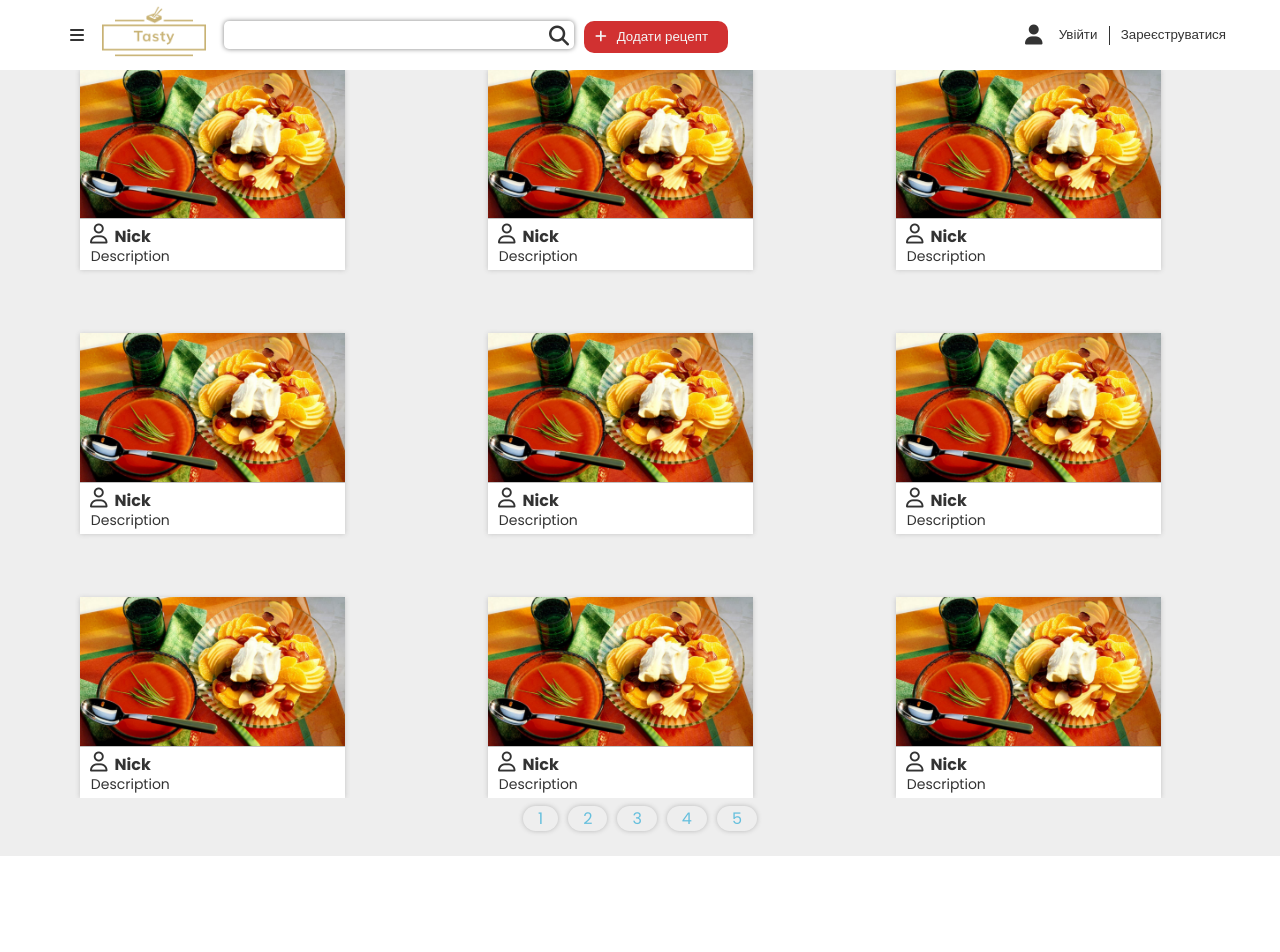
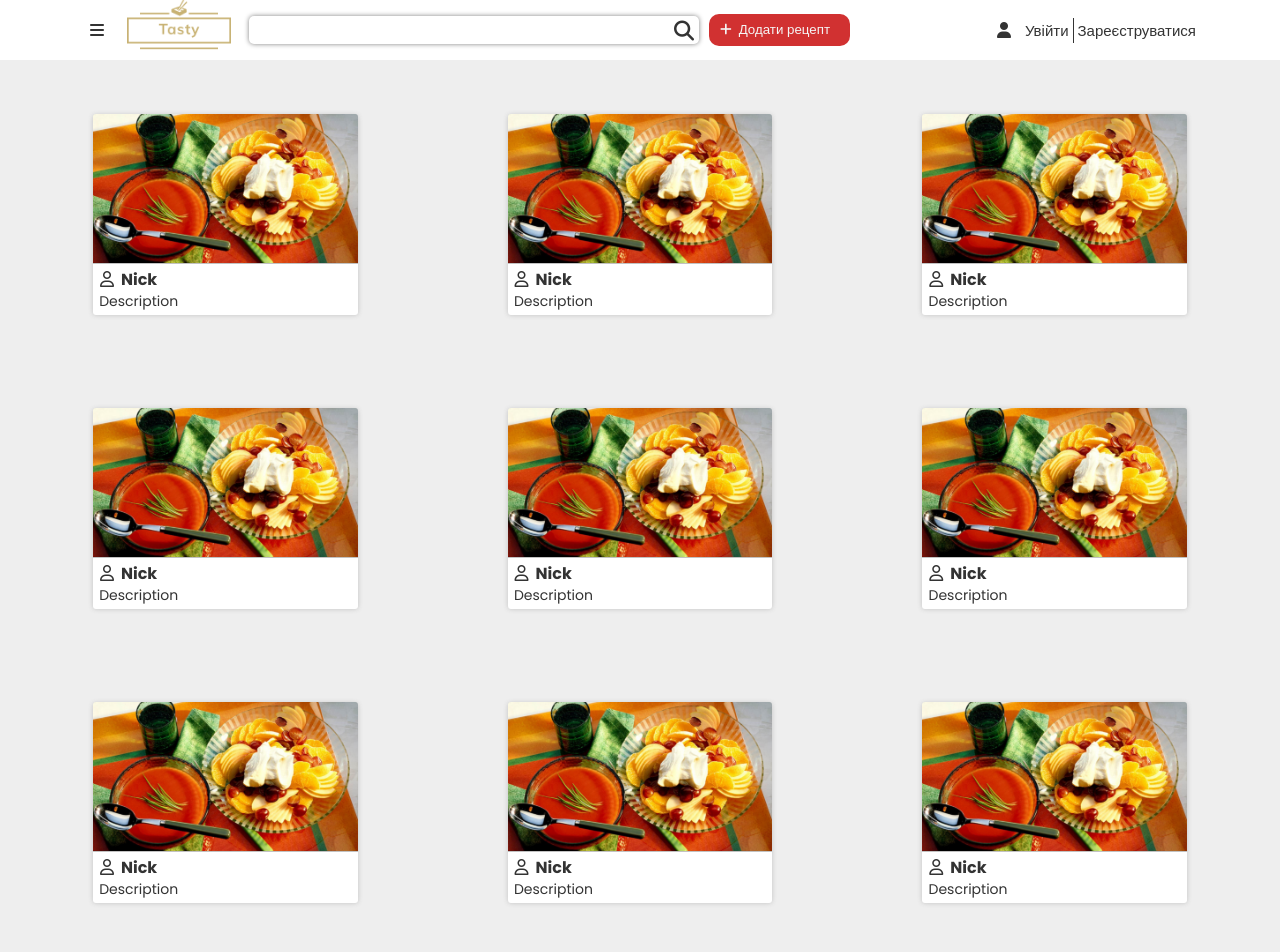
Before and after one commit to 17etro/tasty, a React (Create React App) app in the folder frontend/: page /main in a window 1280 px wide. Shown: the top 952 px of the page. Before the commit the page ends 856 px from the top, so only its background shows below. Built offline with nearby package versions, Linux system fonts and the light colour scheme; sample sign-in values are in the browser's storage.

Commit message:
Modified/fixed user interface

```diff
--- a/frontend/src/components/Wrapper/Header/Header.js
+++ b/frontend/src/components/Wrapper/Header/Header.js
@@ -1,37 +1,28 @@
-import React from 'react';
+import React from "react";
 
-import './header.scss';
+import "./header.scss";
 
-import logo from '../../../assets/images/Main/logo.png';
+import logo from "../../../assets/images/Main/logo.png";
 
-const Header = (props) => {
+const Header = props => {
 	return (
 		<div className="navbar">
 			<div className="container flex">
-                <div className="flex nav" style={{minWidth: '410px'}} >
+				<div className="flex">
 					<i className="fas fa-bars"></i>
 					<div className="image">
 						<img src={logo} alt="Tasty" />
 					</div>
-                    <ul>
-                        <li>
 					<div id="searchBar">
 						<input type="text" id="search" />
-                                <i
-                                    className="fas fa-search"
-                                    style={{float: 'right', fontSize: '20px'}}
-                                />
+						<i className="fas fa-search" />
 					</div>
-                        </li>
-                        <li>
 					<button>
 						<i className="fas fa-plus"></i>
 						Додати рецепт
 					</button>
-                        </li>
-                    </ul>
 				</div>
-                <div className="main-auth flex" style={{ minWidth: '210px' }} >
+				<div className="main-auth flex">
 					<i className="fas fa-user"></i>
 					<button className="hide">Увійти</button>
 					<div className="divider hide"></div>
--- a/frontend/src/components/Wrapper/Header/header.scss
+++ b/frontend/src/components/Wrapper/Header/header.scss
@@ -1,66 +1,12 @@
 .navbar {
+	grid-area: navbar;
 	overflow: hidden;
 	background-color: white;
 	color: #333;
-    height: 70px;
-
-    a {
-        text-decoration: none;
-        color: #333;
-    }
-
-    h1,
-    h2 {
-        font-weight: 300;
-        line-height: 1.2;
-        margin: 10px 0;
-    }
-
-    p {
-        margin: 10px 0;
-    }
-
-    img {
-        width: 100%;
-    }
-
-    .main-auth {
-        margin-right: 10px;
-        button {
-            border-radius: 0;
-            color: #333;
-            padding: 6px 5px;
-            margin: 0 -1px;
-            background-color: transparent;
-        }
-
-        button:hover {
-            margin-top: 1px;
-            box-shadow: none;
-            border-bottom: 1px solid rgb(150, 150, 150);
-        }
-
-        .divider {
-            width: 1px;
-            height: 19px;
-            background-color: #333;
-        }
-    }
-
-    .fa-user {
-        padding: 10px;
-        cursor: pointer;
-    }
-
-    .fa-user:hover {
-        margin-top: 1px;
-        border-bottom: 1px solid rgb(150, 150, 150);
-    }
+	height: 60px;
 
 	.fa-bars {
 		padding: 10px;
-        margin-right: -5px;
-        margin-left: 20px;
 		cursor: pointer;
 	}
 
@@ -69,48 +15,10 @@
 		border-bottom: 1px solid rgb(150, 150, 150);
 	}
 
-    .fa-user {
-        cursor: pointer;
-        font-size: 20px;
-        padding: 0 5px;
-    }
-
-
-    .fa-plus {
-        margin-right: 10px;
-        margin-left: -9px;
-    }
-
 	.image {
 		cursor: pointer;
-        margin-top: -2px;
+		margin-top: -5px;
 		width: 130px;
-    }
-
-
-    ul {
-        display: flex;
-    }
-    ul {
-        margin-top: 3px;
-        list-style-type: none;
-        display: flex;
-
-        li {
-            p {
-                margin: 5px 5px 25px 5px;
-                border-radius: 20px;
-                padding: 0 15px;
-                color: rgb(101, 191, 221);
-                cursor: pointer;
-                box-shadow: 0 0 5px rgb(185, 185, 185);
-            }
-
-            p:hover {
-                color: rgb(30, 113, 141);
-                box-shadow: 0 0 5px rgb(104, 104, 104);
-            }
-        }
 	}
 
 	#searchBar {
@@ -122,6 +30,11 @@
 		border: none;
 		border-radius: 5px;
 		box-shadow: 0 0 5px grey;
+
+		.fa-search {
+			float: right;
+			font-size: 20px;
+		}
 	}
 
 	#searchBar:hover {
@@ -141,7 +54,13 @@
 		left: -5px;
 	}
 
+	.fa-plus {
+		margin-right: 7px;
+		margin-left: -9px;
+	}
+
 	button {
+		min-width: fit-content;
 		background-color: rgb(209, 49, 49);
 		outline: none;
 		color: whitesmoke;
@@ -153,44 +72,105 @@
 	}
 
 	button:hover {
-        box-shadow: 0 0 1px grey;
+		box-shadow: 0 0 5px grey;
+	}
+
+	.main-auth {
+		min-width: fit-content;
+
+		.fa-user {
+			padding: 10px;
+			cursor: pointer;
+		}
+
+		.fa-user:hover {
+			margin-top: 1px;
+			border-bottom: 1px solid rgb(150, 150, 150);
+		}
+
+		button {
+			font-size: 15px;
+			border-radius: 0;
+			color: #333;
+			padding: 6px 5px;
+			margin: 0 -1px;
+			background-color: transparent;
+		}
+
+		button:hover {
+			margin-top: 1px;
+			box-shadow: none;
+			border-bottom: 1px solid rgb(150, 150, 150);
+		}
+
+		.divider {
+			width: 1px;
+			height: 25px;
+			background-color: #333;
+		}
 	}
 
 	.flex {
-        overflow-y: hidden;
 		justify-content: space-between;
 	}
 }
 
-@media only screen and (min-width: 450px) {
+@media only screen and (min-width: 1880px) {
 	.navbar {
 		.container {
-            margin: 0 -10px;
-            padding: 0 0;
+			margin: 0 auto;
+			padding: 0 40;
 		}
 	}
 
 	#searchBar {
-        width: 90px;
+		width: 450px;
 	}
 
 	#search {
-        width: 60px;
+		width: 420px;
 	}
 
 	.image {
-        width: 100px;
+		width: 130px;
 	}
 
 	.hide {
-        visibility: hidden;
-        width: 0;
+		display: block;
+		width: auto;
 	}
 }
 
-@media only screen and (min-width: 880px) {
+@media only screen and (max-width: 1880px) {
 	.navbar {
 		.container {
+			margin: 0 auto;
+			padding: 0 40;
+		}
+	}
+
+	#searchBar {
+		width: 450px;
+	}
+
+	#search {
+		width: 420px;
+	}
+
+	.image {
+		width: 130px;
+	}
+
+	.hide {
+		display: block;
+		width: auto;
+	}
+}
+
+@media only screen and (max-width: 1080px) {
+	.navbar {
+		.container {
+			background-color: white;
 			margin: 0 auto;
 			padding: 0 40;
 		}
@@ -210,25 +190,27 @@
 	}
 
 	.hide {
-        visibility: visible;
+		display: block;
 		width: auto;
 	}
 }
 
-@media only screen and (min-width: 1000px) {
+@media only screen and (max-width: 860px) {
 	.navbar {
 		.container {
+			background-color: white;
 			margin: 0 auto;
-            padding: 0 40;
+			padding: 0 10px;
 		}
 	}
 
 	#searchBar {
-        width: 350px;
+		min-width: 200px;
+		width: auto;
 	}
 
 	#search {
-        width: 320px;
+		width: 200px;
 	}
 
 	.image {
@@ -236,22 +218,62 @@
 	}
 
 	.hide {
-        visibility: visible;
-        width: auto;
+		display: none;
+		width: 0;
 	}
 }
 
+@media only screen and (max-width: 620px) {
+	.navbar {
 		.container {
-    max-width: 1200px;
 			margin: 0 auto;
-    overflow: hidden;
-    padding: 0 40px;
+			padding: 0 10px;
 		}
 
-.flex {
-    display: flex;
-    justify-content: center;
-    align-items: center;
-    height: 100%;
-    overflow: hidden;
+		.image {
+			margin-top: -3px;
+			width: 90px;
 		}
+	}
+
+	#searchBar {
+		min-width: 90px;
+		width: auto;
+	}
+
+	#search {
+		width: 60px;
+	}
+
+	.hide {
+		display: none;
+		width: 0;
+	}
+}
+@media only screen and (max-width: 400px) {
+	.navbar {
+		.container {
+			margin: 0 auto;
+			padding: 0 10px;
+		}
+
+		.image {
+			display: none;
+			width: 0px;
+		}
+	}
+
+	#searchBar {
+		min-width: 90px;
+		width: auto;
+	}
+
+	#search {
+		width: 60px;
+	}
+
+	.hide {
+		display: none;
+		width: 0;
+	}
+}
--- a/frontend/src/index.scss
+++ b/frontend/src/index.scss
@@ -22,5 +22,23 @@ body::-webkit-scrollbar {
 }
 body::-webkit-scrollbar-thumb {
 	background: #870006;
-	border-radius: 5px;
 }
+
+img {
+	width: 100%;
+}
+
+.container {
+	max-width: 1200px;
+	margin: 0 auto;
+	overflow: hidden;
+	padding: 0 40px;
+}
+
+.flex {
+	display: flex;
+	justify-content: center;
+	align-items: center;
+	height: 100%;
+	overflow: hidden;
+}
--- a/frontend/src/pages/Main/Main.js
+++ b/frontend/src/pages/Main/Main.js
@@ -1,102 +1,117 @@
 import React from "react";
 
 // icons
-import recipe from '../../assets/images/Main/recipe.jpg';
+import recipe from "../../assets/images/Main/recipe.jpg";
 
 import "./main.scss";
 
-const Main = (props) => {
+const Main = props => {
 	return (
 		<div className="main">
 			{/* Showcase */}
 			<section className="showcase">
-                <div className="recipesTable container">
+				<div className="recipesTable">
 					<div class="recipe">
 						<img className="image" src={recipe} alt="" />
-                        <div className="textField">
+						<div className="field">
+							<div>
 								<i className="far fa-user"></i>
+							</div>
 							<p className="nick">Nick</p>
 							<p className="description">Description</p>
 						</div>
 					</div>
-                    <div className="recipe">
+					<div class="recipe">
 						<img className="image" src={recipe} alt="" />
-                        <div className="textField">
+						<div className="field">
+							<div>
 								<i className="far fa-user"></i>
+							</div>
 							<p className="nick">Nick</p>
 							<p className="description">Description</p>
 						</div>
 					</div>
-                    <div className="recipe">
+					<div class="recipe">
 						<img className="image" src={recipe} alt="" />
-                        <div className="textField">
+						<div className="field">
+							<div>
 								<i className="far fa-user"></i>
+							</div>
 							<p className="nick">Nick</p>
 							<p className="description">Description</p>
 						</div>
 					</div>
-                    <div className="recipe">
+					<div class="recipe">
 						<img className="image" src={recipe} alt="" />
-                        <div className="textField">
+						<div className="field">
+							<div>
 								<i className="far fa-user"></i>
+							</div>
 							<p className="nick">Nick</p>
 							<p className="description">Description</p>
 						</div>
 					</div>
-                    <div className="recipe">
+					<div class="recipe">
 						<img className="image" src={recipe} alt="" />
-                        <div className="textField">
+						<div className="field">
+							<div>
 								<i className="far fa-user"></i>
+							</div>
 							<p className="nick">Nick</p>
 							<p className="description">Description</p>
 						</div>
 					</div>
-                    <div className="recipe">
+					<div class="recipe">
 						<img className="image" src={recipe} alt="" />
-                        <div className="textField">
+						<div className="field">
+							<div>
 								<i className="far fa-user"></i>
+							</div>
 							<p className="nick">Nick</p>
 							<p className="description">Description</p>
 						</div>
 					</div>
-                    <div className="recipe">
+					<div class="recipe">
 						<img className="image" src={recipe} alt="" />
-                        <div className="textField">
+						<div className="field">
+							<div>
 								<i className="far fa-user"></i>
+							</div>
 							<p className="nick">Nick</p>
 							<p className="description">Description</p>
 						</div>
 					</div>
-                    <div className="recipe">
+					<div class="recipe">
 						<img className="image" src={recipe} alt="" />
-                        <div className="textField">
+						<div className="field">
+							<div>
 								<i className="far fa-user"></i>
+							</div>
 							<p className="nick">Nick</p>
 							<p className="description">Description</p>
 						</div>
 					</div>
-                    <div className="recipe">
+					<div class="recipe">
 						<img className="image" src={recipe} alt="" />
-                        <div className="textField">
+						<div className="field">
+							<div>
 								<i className="far fa-user"></i>
+							</div>
 							<p className="nick">Nick</p>
 							<p className="description">Description</p>
 						</div>
 					</div>
 				</div>
 			</section>
-            <div className="flex" style={{
-                backgroundColor: '#eeeeee',
-                color: '#333'
-            }}>
-                <ul>
-                    <li><p>1</p></li>
-                    <li><p>2</p></li>
-                    <li><p>3</p></li>
-                    <li><p>4</p></li>
-                    <li><p>5</p></li>
-                </ul>
+			<footer>
+				<div className="flex">
+					<div className="page">1</div>
+					<div className="page">2</div>
+					<div className="page">3</div>
+					<div className="page">4</div>
+					<div className="page">5</div>
 				</div>
+			</footer>
 		</div>
 	);
 };
--- a/frontend/src/pages/Main/main.scss
+++ b/frontend/src/pages/Main/main.scss
@@ -1,190 +1,139 @@
 .main {
-    ul {
-        margin-top: 3px;
-        list-style-type: none;
-        display: flex;
-        li {
-            p {
-                margin: 5px 5px 25px 5px;
-                border-radius: 20px;
-                padding: 0 15px;
-                color: rgb(101, 191, 221);
-                cursor: pointer;
-                box-shadow: 0 0 5px rgb(185, 185, 185);
-            }
+	background-color: #eeeeee;
+	display: grid;
+	grid-template-areas: "showcase" "footer";
+	grid-template-rows: 1fr 60px;
+	grid-template-columns: 1fr;
+	height: 100vh;
 
-            p:hover {
-                color: rgb(30, 113, 141);
-                box-shadow: 0 0 5px rgb(104, 104, 104);
-            }
-        }
-    }
-    a {
-        text-decoration: none;
-        color: #333;
-    }
-    h1,
-    h2 {
-        font-weight: 300;
-        line-height: 1.2;
-        margin: 10px 0;
-    }
-    p {
-        margin: 10px 0;
-    }
-    img {
-        width: 100%;
-    }
-    .fa-user {
-        cursor: pointer;
-        font-size: 20px;
-        padding: 0 5px;
-    }
-    .fa-plus {
-        margin-right: 10px;
-        margin-left: -9px;
-    }
-    .image {
-        cursor: pointer;
-        margin-top: -2px;
-        width: 130px;
-    }
 	.showcase {
+		grid-area: showcase;
+		padding: 40px 0;
 		background-color: #eeeeee;
 		color: #333;
-    }
-    .showcase .container {
-        max-width: 1400px;
-        padding-left: 80px;
-    }
+
 		.recipesTable {
 			display: grid;
 			gap: 4em;
 			grid-template-columns: repeat(auto-fit, minmax(267px, 1fr));
-    }
-    .recipesTable .recipe {
+
+			.recipe {
+				align-self: center;
+				justify-self: center;
+				margin: 15px;
 				width: fit-content;
 				height: 200px;
 				width: fit-content;
 				background-color: white;
 				box-shadow: 0 0 5px #c2c2c2;
-    }
-    .recipesTable .recipe:hover {
-        box-shadow: 0 0 10px #7a7a7a;
-    }
-    .recipesTable .recipe .image {
+				border-radius: 3px;
+
+				.image {
 					margin-top: -1px;
 					border-bottom: 1px solid #c2c2c2;
 					height: 150px;
 					width: auto;
 					cursor: pointer;
+					border-top-left-radius: 3px;
+					border-top-right-radius: 3px;
 				}
-    .textField {
+
+				.field {
 					display: flex;
 					height: 51px;
 					margin-top: -7px;
+
 					.fa-user {
-            margin-top: 5px;
-            margin-left: 5px;
+						padding: 7px;
 					}
+
 					.nick {
-            margin-top: 5px;
-            margin-left: 2px;
+						margin-top: 3px;
 						font-size: 16px;
 						font-weight: bolder;
 					}
+
 					.description {
 						margin-top: 27px;
-            margin-left: -60px;
+						margin-left: -58px;
 						font-size: 14px;
-        }
-    }
-    @media only screen and (min-width: 450px) {
-        .navbar {
-            .container {
-                margin: 0 -10px;
-                padding: 0 0;
-            }
-        }
-        #searchBar {
-            width: 90px;
-        }
-        #search {
-            width: 60px;
-        }
-        .image {
-            width: 100px;
-        }
-        .hide {
-            visibility: hidden;
-            width: 0;
-        }
-    }
-    @media only screen and (min-width: 880px) {
-        .navbar {
-            .container {
-                margin: 0 auto;
-                padding: 0 40;
-            }
-        }
-
-        #searchBar {
-            min-width: 200px;
-            width: auto;
-        }
-
-        #search {
-            width: 200px;
-        }
-
-        .image {
-            width: 130px;
-        }
-
-        .hide {
-            visibility: visible;
-            width: auto;
-        }
-    }
-
-    @media only screen and (min-width: 1000px) {
-        .navbar {
-            .container {
-                margin: 0 auto;
-                padding: 0 40;
-            }
-        }
-
-        #searchBar {
-            width: 350px;
-        }
-
-        #search {
-            width: 320px;
-        }
-
-        .image {
-            width: 130px;
-        }
-
-        .hide {
-            visibility: visible;
-            width: auto;
 					}
 				}
 			}
 
-.container {
-    max-width: 1200px;
-    margin: 0 auto;
-    overflow: hidden;
-    padding: 0 40px;
+			.recipe:hover {
+				box-shadow: 0 0 10px #7a7a7a;
+			}
+		}
 	}
 
-.flex {
-    display: flex;
-    justify-content: center;
-    align-items: center;
-    height: 100%;
-    overflow: hidden;
+	footer {
+		grid-area: footer;
+		background-color: white;
+
+		.page {
+			color: rgb(7, 7, 63);
+			margin: 0 5px;
+			padding: 10px;
+			cursor: pointer;
 		}
+
+		.page:hover {
+			color: rgb(53, 38, 255);
+		}
+	}
+
+	@media only screen and (min-width: 1880px) {
+		.showcase {
+			.recipesTable {
+				grid-template-columns: repeat(5, minmax(267px, 1fr));
+				margin: 0 100px;
+				gap: 4em;
+			}
+		}
+	}
+
+	@media only screen and (max-width: 1880px) {
+		.showcase {
+			.recipesTable {
+				margin: 0 50px;
+				gap: 4em;
+			}
+		}
+	}
+
+	@media only screen and (max-width: 1080px) {
+		.showcase {
+			.recipesTable {
+				margin: 0 50px;
+				gap: 4em;
+			}
+		}
+	}
+
+	@media only screen and (max-width: 860px) {
+		.showcase {
+			.recipesTable {
+				margin: 0 50px;
+				gap: 4em;
+			}
+		}
+	}
+
+	@media only screen and (max-width: 620px) {
+		.showcase {
+			.recipesTable {
+				margin: 0 50px;
+				gap: 4em;
+			}
+		}
+	}
+	@media only screen and (max-width: 400px) {
+		.showcase {
+			.recipesTable {
+				margin: 0 50px;
+				gap: 1em;
+			}
+		}
+	}
+}
```
Lines whose indentation alone changed are shown as unchanged.
